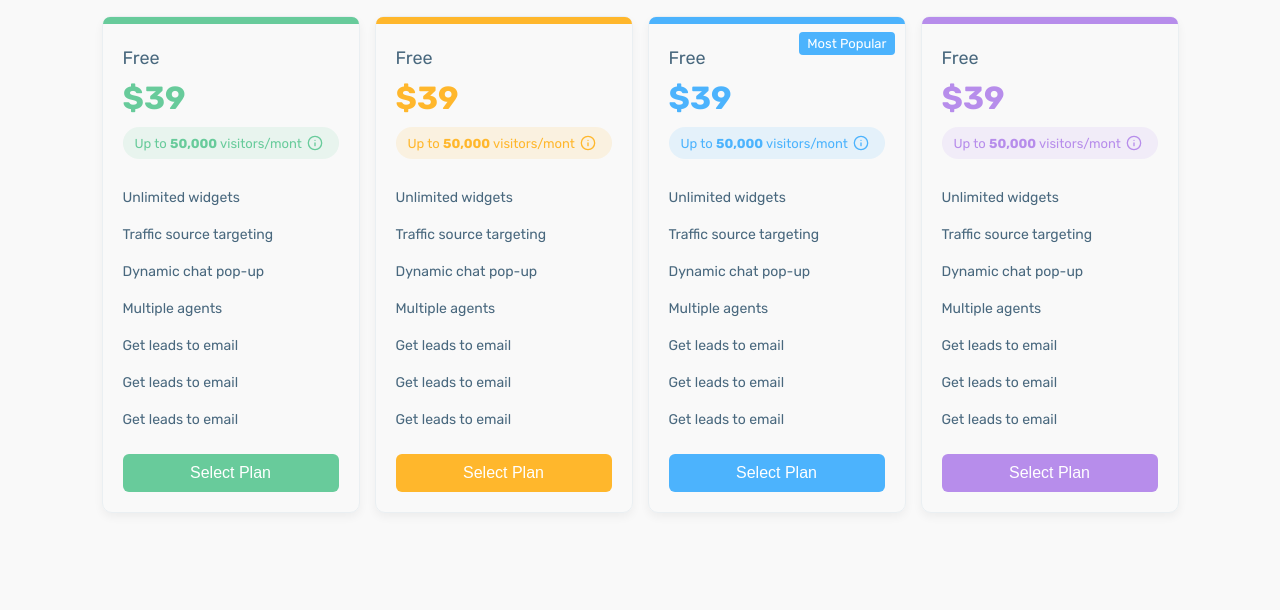
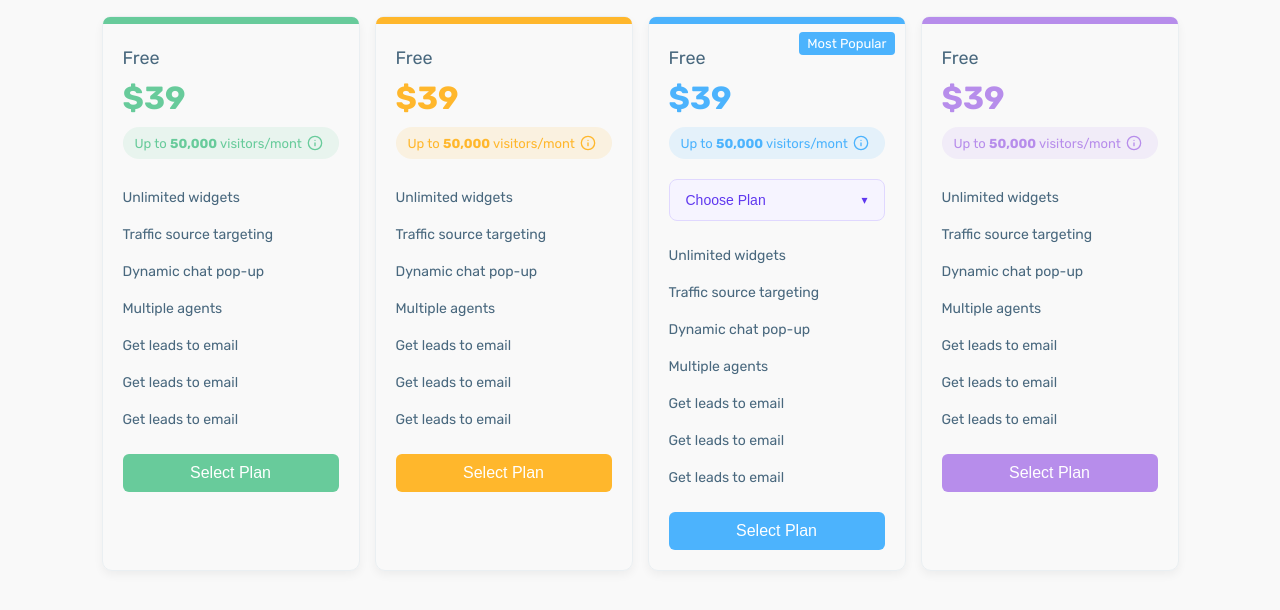
Before and after one commit to muntasirudoy/arraytics-task, a React (Vite) app in the folder pricing-plan/: page / in a window 1280 px wide. Shown: the top 610 px of the page. Built offline with nearby package versions, Linux system fonts and the light colour scheme.

Commit message:
feat(Dropdown): add Dropdown component

```diff
--- /dev/null
+++ b/pricing-plan/src/components/ui/Dropdown/Dropdown.jsx
@@ -0,0 +1,70 @@
+import { createContext, useContext, useState } from "react";
+import {
+  DropdownContainer,
+  DropdownItem,
+  DropdownMenu,
+  DropdownTrigger,
+} from "./Dropdown.styles";
+
+const DropdownContext = createContext();
+
+const useDropdownContext = () => {
+  const context = useContext(DropdownContext);
+  if (!context) {
+    throw new Error("Dropdown components must be used within <Dropdown>");
+  }
+  return context;
+};
+
+const Dropdown = ({ children }) => {
+  const [isOpen, setIsOpen] = useState(false);
+  const [selectedItem, setSelectedItem] = useState(null);
+
+  const toggle = () => setIsOpen((prev) => !prev);
+  const selectItem = (value) => {
+    setSelectedItem(value);
+    setIsOpen(false);
+  };
+
+  return (
+    <DropdownContext.Provider
+      value={{ isOpen, toggle, selectedItem, selectItem }}
+    >
+      <DropdownContainer>{children}</DropdownContainer>
+    </DropdownContext.Provider>
+  );
+};
+
+const Trigger = ({ children }) => {
+  const { toggle, selectedItem } = useDropdownContext();
+  return (
+    <DropdownTrigger onClick={toggle}>
+      {selectedItem || children}
+    </DropdownTrigger>
+  );
+};
+
+const Menu = ({ children }) => {
+  const { isOpen } = useDropdownContext();
+  return (
+    <DropdownMenu
+      isOpen={isOpen}
+      style={{ display: isOpen ? "block" : "none" }}
+    >
+      {children}
+    </DropdownMenu>
+  );
+};
+
+const Item = ({ value, children }) => {
+  const { selectItem } = useDropdownContext();
+  return (
+    <DropdownItem onClick={() => selectItem(value)}>{children}</DropdownItem>
+  );
+};
+
+Dropdown.Trigger = Trigger;
+Dropdown.Menu = Menu;
+Dropdown.Item = Item;
+
+export default Dropdown;
--- /dev/null
+++ b/pricing-plan/src/components/ui/Dropdown/Dropdown.styles.js
@@ -0,0 +1,99 @@
+import styled, { keyframes } from "styled-components";
+
+export const DropdownContainer = styled.div`
+  position: relative;
+  width: 100%;
+  max-width: 240px;
+  font-family: "Inter", sans-serif;
+`;
+
+export const DropdownTrigger = styled.button`
+  width: 100%;
+  padding: 12px 16px;
+  font-size: 14px;
+  border-radius: 8px;
+  background-color: #f6f4ff;
+  border: 1px solid #e0d8ff;
+  color: #5f37ef;
+  text-align: left;
+  cursor: pointer;
+  position: relative;
+  transition: box-shadow 0.2s ease;
+
+  &:hover {
+    box-shadow: 0 0 0 2px #ddd6fe;
+  }
+
+  &::after {
+    content: "▾";
+    position: absolute;
+    right: 16px;
+    top: 50%;
+    transform: translateY(-50%);
+    font-size: 12px;
+    color: #5f37ef;
+  }
+`;
+
+const bounceIn = keyframes`
+  0% {
+    opacity: 0;
+    transform: scale(0.95) translateY(-10px);
+  }
+  60% {
+    opacity: 1;
+    transform: scale(1.02) translateY(2px);
+  }
+  100% {
+    opacity: 1;
+    transform: scale(1) translateY(0);
+  }
+`;
+
+const bounceOut = keyframes`
+  0% {
+    opacity: 1;
+    transform: scale(1) translateY(0);
+  }
+  100% {
+    opacity: 0;
+    transform: scale(0.95) translateY(-10px);
+  }
+`;
+
+export const DropdownMenu = styled.ul`
+  position: absolute;
+  top: 110%;
+  width: 100%;
+  background: white;
+  border-radius: 12px;
+  box-shadow: 0 8px 24px rgba(0, 0, 0, 0.08);
+  list-style: none;
+  padding: 8px 0;
+  margin: 8px 0 0 0;
+  z-index: 10;
+  animation: ${({ isOpen }) => (isOpen ? bounceIn : bounceOut)} 0.25s ease
+    forwards;
+  pointer-events: ${({ isOpen }) => (isOpen ? "auto" : "none")};
+`;
+
+export const DropdownItem = styled.li`
+  padding: 12px 16px;
+  font-size: 14px;
+  cursor: pointer;
+  color: #333;
+  transition: background 0.2s ease, color 0.2s ease;
+
+  &:hover {
+    background-color: #f6f4ff;
+    color: #5f37ef;
+  }
+
+  ${({ isSelected }) =>
+    isSelected &&
+    `
+    background-color: #f6f4ff;
+    color: #5f37ef;
+    font-weight: 500;
+  `}
+`;
--- a/pricing-plan/src/modules/pricing/pricing.jsx
+++ b/pricing-plan/src/modules/pricing/pricing.jsx
@@ -1,4 +1,5 @@
 import Card from "../../components/ui/Card/Card";
+import Dropdown from "../../components/ui/Dropdown/Dropdown";
 import { Grid } from "./Pricing.styles";
 
 const Pricing = () => {
@@ -56,6 +57,13 @@ const Pricing = () => {
             variant="blue"
             icon
           />
+          <Dropdown>
+            <Dropdown.Trigger>Choose Plan</Dropdown.Trigger>
+            <Dropdown.Menu>
+              <Dropdown.Item value="monthly">Monthly</Dropdown.Item>
+              <Dropdown.Item value="yearly">Yearly</Dropdown.Item>
+            </Dropdown.Menu>
+          </Dropdown>
           <Card.Features>
             <Card.Feature>Unlimited widgets</Card.Feature>
             <Card.Feature>Traffic source targeting</Card.Feature>
```
